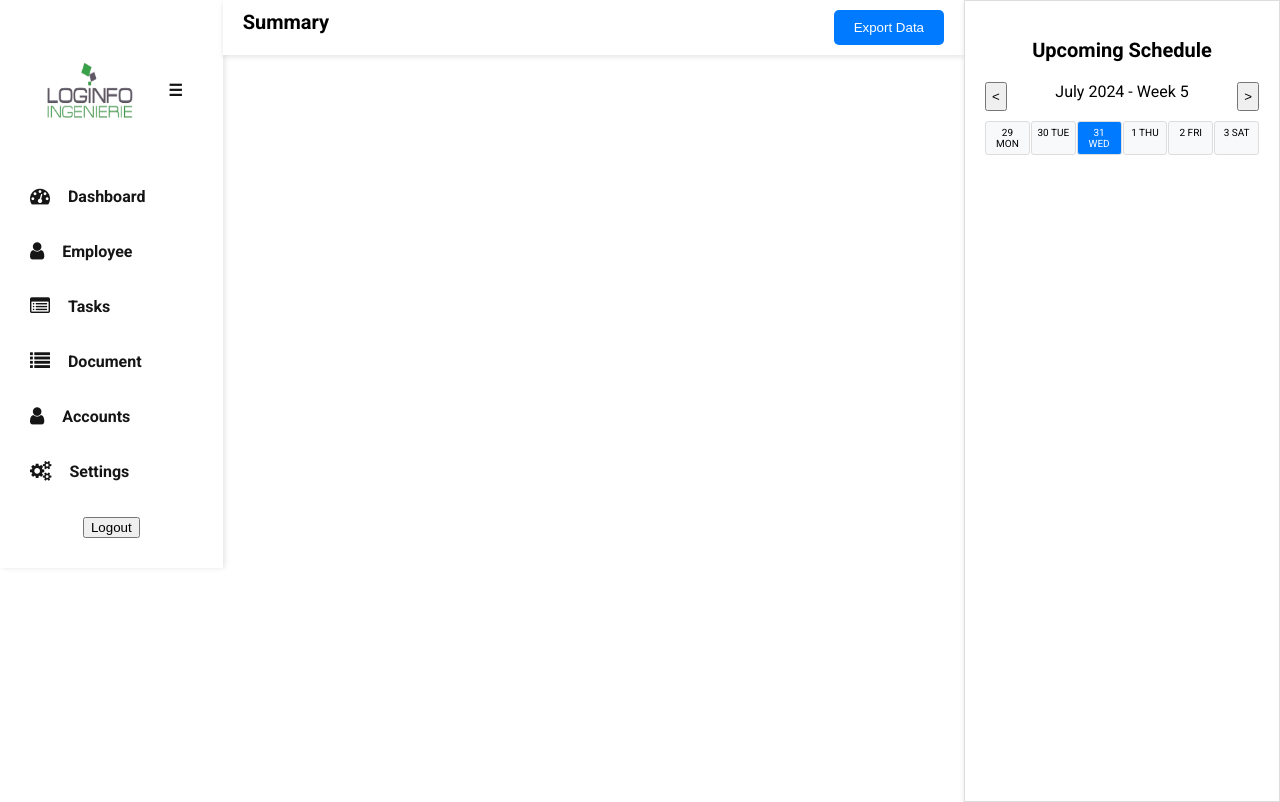
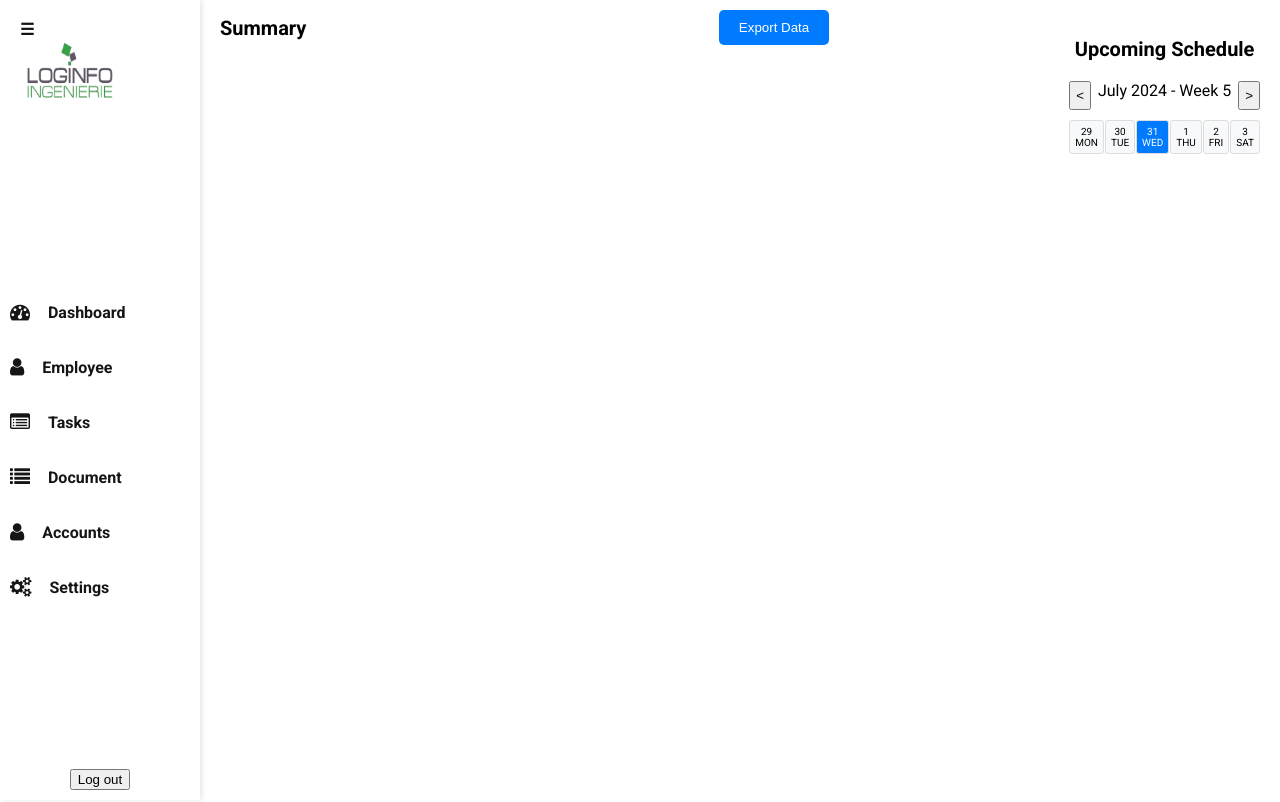
Before and after one commit to Ayatika/frontend-projet, a plain HTML site: page Dashboard/dashboard.html in a window 1280 px wide. Drawn offline with nearby package versions, Linux system fonts and the light colour scheme.

Commit message:
modification

```diff
--- a/Dashboard/dash.css
+++ b/Dashboard/dash.css
@@ -1,4 +1,3 @@
-
 body, html {
   font-family: 'Roboto', sans-serif;
   margin: 0;
@@ -25,9 +24,20 @@ body, html {
   display: flex;
   flex-direction: column;
   justify-content: space-between;
-  padding: 20px;
+
   box-shadow: 2px 0 5px rgba(0, 0, 0, 0.1);
+  transition: transform 0.3s ease;
+  transform: translateX(0);
+  position: fixed;
+  left: 0;
+  top: 0;
+  height: 100%;
 }
+
+.sidebar.hidden {
+  transform: translateX(-200px);
+}
+
 
 .logo-container {
   display: flex;
@@ -48,16 +58,15 @@ body, html {
   height: 100px;
   margin-right: 10px;
 }
-
-.logo1 {
-  margin-left: auto;
+.menu-icon {
+  position: fixed;
+  top: 20px;
+  left: 20px;
   font-weight: bold;
   color: #151414;
   cursor: pointer;
-}
+  z-index: 1000;
 
-.menu1 {
-  display: block;
 }
 
 nav ul {
@@ -108,13 +117,14 @@ nav ul li a:hover {
 
 .top-bar {
   display: flex;
-  width: 60%;
-  justify-content: center;
-  align-items: flex-start;
+  width: calc(100% - 200px);
+  justify-content: space-between;
+  align-items: center;
   padding: 10px 20px;
-  background-color: #ffffff;
-  box-shadow: 0 2px 5px rgba(0,0,0,0.1);
-  margin-bottom : 20px  ;
+  margin-bottom: 20px;
+  margin-left: 200px;
+  transition: margin-left 0.3s ease;
+
 
 }
 
@@ -148,16 +158,14 @@ nav ul li a:hover {
 .export-data button:hover {
   background-color: #0056b3;
 }
-
-
 .fixed-calendar {
   width: 300px;
   background-color: #fff;
-  border: 1px solid #ddd;
   padding: 20px;
-  box-shadow: 0 2px 5px rgba(0,0,0,0.1);
   height: calc(100vh - 40px);
-  margin-bottom: 20px;
+  margin-left: 200px;
+  transition: margin-left 0.3s ease;
+
 }
 
 .fixed-calendar h2 {
--- a/Dashboard/dashboard.html
+++ b/Dashboard/dashboard.html
@@ -9,6 +9,7 @@
     <link rel="stylesheet" href="https://fonts.googleapis.com/css2?family=Roboto:wght@400;700&display=swap">
 </head>
 <body>
+    <div class="menu-icon" id="menuIcon">☰</div>
     <div class="container">
         <nav class="sidebar">
             <header>
@@ -16,7 +17,6 @@
                     <div class="logo">
                         <img src="logo.png" alt="Logo" class="logo-image">
                     </div>
-                    <p class="logo1"><span class="menu1">&#9776;</span></p>
                 </div>
             </header>
             <nav>
@@ -30,7 +30,7 @@
                 </ul>
             </nav>
             <div class="logout">
-                <button id="logoutButton">Logout</button>
+                <button id="logoutButton">Log out</button>
             </div>
         </nav>
 
--- a/Dashboard/scripts.js
+++ b/Dashboard/scripts.js
@@ -1,4 +1,3 @@
-
 document.getElementById('exportDataButton').addEventListener('click', function() {
     alert('Export Data functionality not implemented yet.');
 });
@@ -69,3 +68,9 @@ document.addEventListener("DOMContentLoaded", function() {
 generateCalendar(currentDate);
 
 });
+
+document.getElementById('menuIcon').addEventListener('click', function() {
+  console.log('Menu icon clicked');
+  const sidebar = document.querySelector('.sidebar');
+  sidebar.classList.toggle('hidden');
+});
```
Lines whose indentation alone changed are shown as unchanged.
